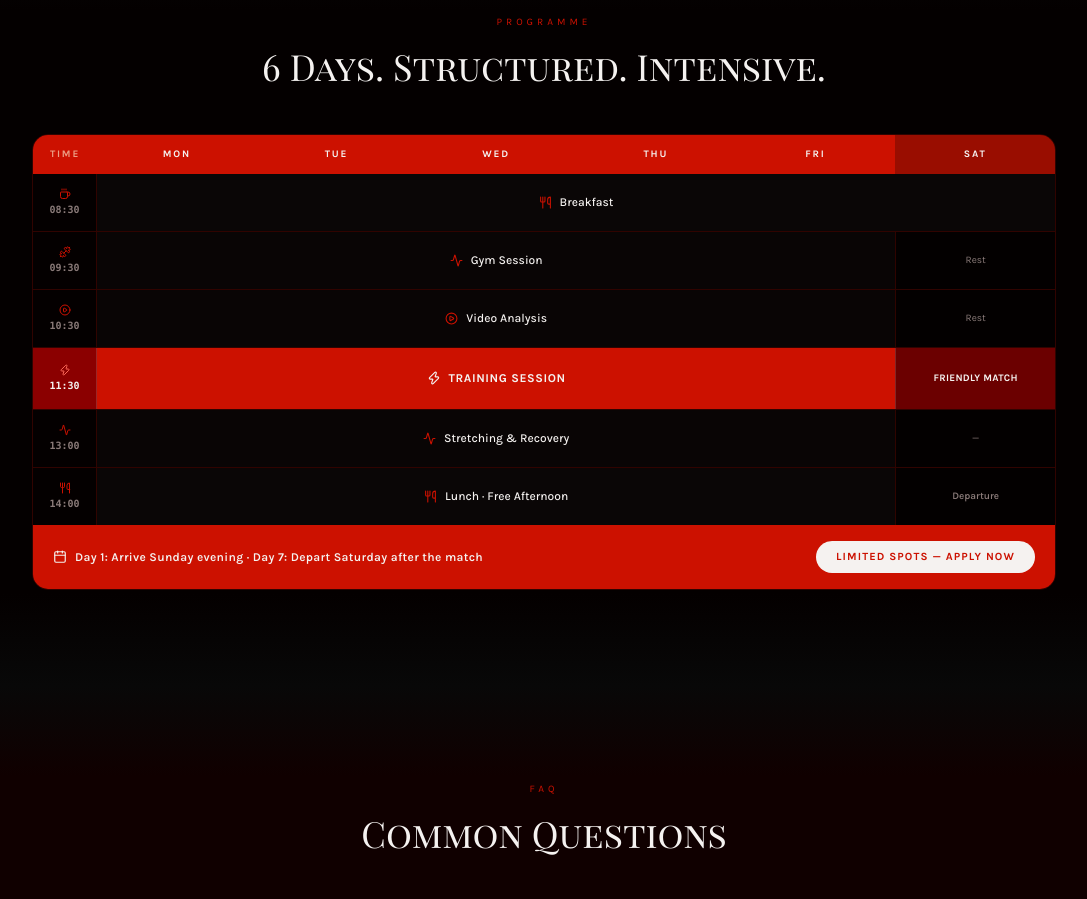
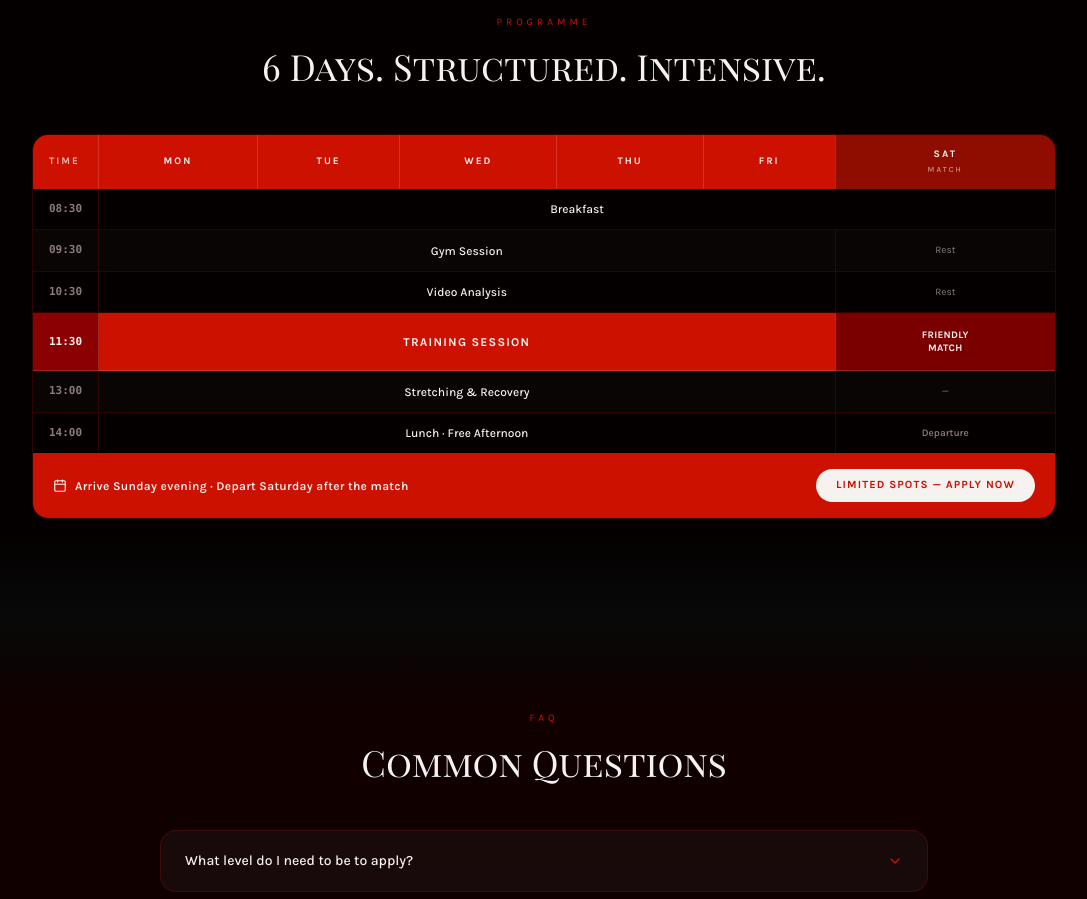
Before and after one commit to cdpfutbolclub-sketch/hotel-garden, a Next.js app: page /draft-week in a window 1280 px wide. Shown: the part 5300-6199 px from the top of the page, without its empty margins (96-1183 px from the left). Built offline with nearby package versions, Linux system fonts and the light colour scheme; no server answers.

Commit message:
Rebuild schedule as clean HTML table matching reference image

```diff
--- a/app/draft-week/page.tsx
+++ b/app/draft-week/page.tsx
@@ -880,171 +880,122 @@ export default function DraftWeekPage() {
             className="overflow-x-auto rounded-2xl"
             style={{ border: `1px solid ${C.redBorder}` }}
           >
-            <div style={{ minWidth: 560 }}>
-              {/* Header Row */}
-              <div
-                className="grid text-[10px] font-bold tracking-[0.18em] uppercase"
-                style={{ gridTemplateColumns: "64px repeat(5,1fr) 1fr", background: C.red }}
-              >
-                <div className="px-3 py-3 flex items-center justify-center opacity-70">TIME</div>
+            <table style={{ minWidth: 560, width: "100%", borderCollapse: "collapse" }}>
+              {/* Header */}
+              <thead>
+                <tr style={{ background: C.red }}>
+                  <th className="text-[10px] font-bold tracking-[0.2em] uppercase py-3 px-4 text-left w-16"
+                    style={{ color: "rgba(255,255,255,0.7)", borderRight: "1px solid rgba(255,255,255,0.15)" }}>
+                    TIME
+                  </th>
                   {["MON","TUE","WED","THU","FRI"].map(d => (
-                  <div key={d} className="px-2 py-3 flex items-center justify-center" style={{ color: C.white }}>
+                    <th key={d} className="text-[10px] font-bold tracking-[0.2em] uppercase py-3 px-2 text-center"
+                      style={{ color: C.white, borderRight: "1px solid rgba(255,255,255,0.15)" }}>
                       {d}
-                  </div>
+                    </th>
                   ))}
-                <div
-                  className="px-2 py-3 flex items-center justify-center font-extrabold"
-                  style={{ color: C.white, background: "rgba(0,0,0,0.25)" }}
-                >
-                  SAT
-                </div>
-              </div>
+                  <th className="text-[10px] font-extrabold tracking-[0.2em] uppercase py-3 px-2 text-center"
+                    style={{ color: C.white, background: "rgba(0,0,0,0.3)" }}>
+                    SAT<br />
+                    <span className="font-normal opacity-70 text-[8px]">MATCH</span>
+                  </th>
+                </tr>
+              </thead>
 
-              {/* Row: 08:30 Breakfast */}
-              <div
-                className="grid border-b"
-                style={{ gridTemplateColumns: "64px repeat(5,1fr) 1fr", borderColor: C.redBorder }}
-              >
-                <div className="px-3 py-3.5 flex flex-col items-center justify-center gap-0.5 border-r" style={{ borderColor: C.redBorder }}>
-                  <Coffee size={12} style={{ color: C.red }} />
-                  <span className="text-[10px] font-mono font-semibold" style={{ color: C.muted }}>08:30</span>
-                </div>
-                {/* spans all 5 weekdays + SAT */}
-                <div
-                  className="flex items-center justify-center gap-2 py-3.5"
-                  style={{ gridColumn: "span 6", background: "rgba(255,255,255,0.025)" }}
-                >
-                  <Utensils size={13} style={{ color: C.red }} />
-                  <span className="text-xs font-medium" style={{ color: C.white }}>Breakfast</span>
-                </div>
-              </div>
+              <tbody>
+                {/* 08:30 Breakfast */}
+                <tr style={{ borderBottom: `1px solid ${C.redBorder}` }}>
+                  <td className="py-3 px-4 text-[11px] font-mono font-semibold"
+                    style={{ color: C.muted, borderRight: `1px solid ${C.redBorder}` }}>
+                    08:30
+                  </td>
+                  <td colSpan={6} className="py-3 px-4 text-xs text-center font-medium"
+                    style={{ color: C.white }}>
+                    Breakfast
+                  </td>
+                </tr>
 
-              {/* Row: 09:30 Gym */}
-              <div
-                className="grid border-b"
-                style={{ gridTemplateColumns: "64px repeat(5,1fr) 1fr", borderColor: C.redBorder }}
-              >
-                <div className="px-3 py-3.5 flex flex-col items-center justify-center gap-0.5 border-r" style={{ borderColor: C.redBorder }}>
-                  <Dumbbell size={12} style={{ color: C.red }} />
-                  <span className="text-[10px] font-mono font-semibold" style={{ color: C.muted }}>09:30</span>
-                </div>
-                <div
-                  className="flex items-center justify-center gap-2 py-3.5"
-                  style={{ gridColumn: "span 5", background: "rgba(255,255,255,0.02)" }}
-                >
-                  <Activity size={13} style={{ color: C.red }} />
-                  <span className="text-xs font-medium" style={{ color: C.white }}>Gym Session</span>
-                </div>
-                <div
-                  className="flex items-center justify-center py-3.5 border-l"
-                  style={{ borderColor: C.redBorder, background: "rgba(0,0,0,0.15)" }}
-                >
-                  <span className="text-[10px]" style={{ color: C.muted }}>Rest</span>
-                </div>
-              </div>
+                {/* 09:30 Gym */}
+                <tr style={{ borderBottom: `1px solid ${C.redBorder}`, background: "rgba(255,255,255,0.02)" }}>
+                  <td className="py-3 px-4 text-[11px] font-mono font-semibold"
+                    style={{ color: C.muted, borderRight: `1px solid ${C.redBorder}` }}>
+                    09:30
+                  </td>
+                  <td colSpan={5} className="py-3 px-4 text-xs text-center font-medium"
+                    style={{ color: C.white, borderRight: `1px solid ${C.redBorder}` }}>
+                    Gym Session
+                  </td>
+                  <td className="py-3 px-2 text-[10px] text-center"
+                    style={{ color: C.muted }}>
+                    Rest
+                  </td>
+                </tr>
 
-              {/* Row: 10:30 Video Analysis */}
-              <div
-                className="grid border-b"
-                style={{ gridTemplateColumns: "64px repeat(5,1fr) 1fr", borderColor: C.redBorder }}
-              >
-                <div className="px-3 py-3.5 flex flex-col items-center justify-center gap-0.5 border-r" style={{ borderColor: C.redBorder }}>
-                  <PlayCircle size={12} style={{ color: C.red }} />
-                  <span className="text-[10px] font-mono font-semibold" style={{ color: C.muted }}>10:30</span>
-                </div>
-                <div
-                  className="flex items-center justify-center gap-2 py-3.5"
-                  style={{ gridColumn: "span 5", background: "rgba(255,255,255,0.02)" }}
-                >
-                  <PlayCircle size={13} style={{ color: C.red }} />
-                  <span className="text-xs font-medium" style={{ color: C.white }}>Video Analysis</span>
-                </div>
-                <div
-                  className="flex items-center justify-center py-3.5 border-l"
-                  style={{ borderColor: C.redBorder, background: "rgba(0,0,0,0.15)" }}
-                >
-                  <span className="text-[10px]" style={{ color: C.muted }}>Rest</span>
-                </div>
-              </div>
+                {/* 10:30 Video Analysis */}
+                <tr style={{ borderBottom: `1px solid ${C.redBorder}` }}>
+                  <td className="py-3 px-4 text-[11px] font-mono font-semibold"
+                    style={{ color: C.muted, borderRight: `1px solid ${C.redBorder}` }}>
+                    10:30
+                  </td>
+                  <td colSpan={5} className="py-3 px-4 text-xs text-center font-medium"
+                    style={{ color: C.white, borderRight: `1px solid ${C.redBorder}` }}>
+                    Video Analysis
+                  </td>
+                  <td className="py-3 px-2 text-[10px] text-center"
+                    style={{ color: C.muted }}>
+                    Rest
+                  </td>
+                </tr>
 
-              {/* Row: 11:30 TRAINING SESSION — highlighted red */}
-              <div
-                className="grid border-b"
-                style={{ gridTemplateColumns: "64px repeat(5,1fr) 1fr", borderColor: C.redBorder }}
-              >
-                <div
-                  className="px-3 py-4 flex flex-col items-center justify-center gap-0.5 border-r"
-                  style={{ borderColor: "rgba(255,255,255,0.15)", background: C.redDark }}
-                >
-                  <Zap size={12} style={{ color: "#FF6B5B" }} />
-                  <span className="text-[10px] font-mono font-bold" style={{ color: C.white }}>11:30</span>
-                </div>
-                <div
-                  className="flex items-center justify-center gap-2 py-4"
-                  style={{ gridColumn: "span 5", background: C.red }}
-                >
-                  <Zap size={14} style={{ color: C.white }} />
-                  <span className="text-xs font-extrabold tracking-wider uppercase" style={{ color: C.white }}>
+                {/* 11:30 TRAINING SESSION — red highlight */}
+                <tr style={{ borderBottom: `1px solid rgba(255,255,255,0.15)` }}>
+                  <td className="py-4 px-4 text-[11px] font-mono font-bold"
+                    style={{ color: C.white, background: C.redDark, borderRight: "1px solid rgba(255,255,255,0.15)" }}>
+                    11:30
+                  </td>
+                  <td colSpan={5} className="py-4 px-4 text-xs text-center font-extrabold tracking-widest uppercase"
+                    style={{ color: C.white, background: C.red, borderRight: "1px solid rgba(255,255,255,0.2)" }}>
                     Training Session
-                  </span>
-                </div>
-                <div
-                  className="flex items-center justify-center py-4 border-l"
-                  style={{ borderColor: "rgba(255,255,255,0.15)", background: "#6B0000" }}
-                >
-                  <span className="text-[10px] font-bold tracking-wide uppercase text-center leading-tight px-1" style={{ color: C.white }}>
-                    Friendly Match
-                  </span>
-                </div>
-              </div>
+                  </td>
+                  <td className="py-4 px-2 text-[10px] text-center font-bold tracking-wide uppercase leading-tight"
+                    style={{ color: C.white, background: "#7A0000" }}>
+                    Friendly<br />Match
+                  </td>
+                </tr>
 
-              {/* Row: 13:00 Stretching */}
-              <div
-                className="grid border-b"
-                style={{ gridTemplateColumns: "64px repeat(5,1fr) 1fr", borderColor: C.redBorder }}
-              >
-                <div className="px-3 py-3.5 flex flex-col items-center justify-center gap-0.5 border-r" style={{ borderColor: C.redBorder }}>
-                  <Activity size={12} style={{ color: C.red }} />
-                  <span className="text-[10px] font-mono font-semibold" style={{ color: C.muted }}>13:00</span>
-                </div>
-                <div
-                  className="flex items-center justify-center gap-2 py-3.5"
-                  style={{ gridColumn: "span 5", background: "rgba(255,255,255,0.02)" }}
-                >
-                  <Activity size={13} style={{ color: C.red }} />
-                  <span className="text-xs font-medium" style={{ color: C.white }}>Stretching &amp; Recovery</span>
-                </div>
-                <div
-                  className="flex items-center justify-center py-3.5 border-l"
-                  style={{ borderColor: C.redBorder, background: "rgba(0,0,0,0.15)" }}
-                >
-                  <span className="text-[10px]" style={{ color: C.muted }}>—</span>
-                </div>
-              </div>
+                {/* 13:00 Stretching */}
+                <tr style={{ borderBottom: `1px solid ${C.redBorder}`, background: "rgba(255,255,255,0.02)" }}>
+                  <td className="py-3 px-4 text-[11px] font-mono font-semibold"
+                    style={{ color: C.muted, borderRight: `1px solid ${C.redBorder}` }}>
+                    13:00
+                  </td>
+                  <td colSpan={5} className="py-3 px-4 text-xs text-center font-medium"
+                    style={{ color: C.white, borderRight: `1px solid ${C.redBorder}` }}>
+                    Stretching &amp; Recovery
+                  </td>
+                  <td className="py-3 px-2 text-[10px] text-center"
+                    style={{ color: C.muted }}>
+                    —
+                  </td>
+                </tr>
 
-              {/* Row: 14:00 Lunch */}
-              <div
-                className="grid"
-                style={{ gridTemplateColumns: "64px repeat(5,1fr) 1fr" }}
-              >
-                <div className="px-3 py-3.5 flex flex-col items-center justify-center gap-0.5 border-r" style={{ borderColor: C.redBorder }}>
-                  <Utensils size={12} style={{ color: C.red }} />
-                  <span className="text-[10px] font-mono font-semibold" style={{ color: C.muted }}>14:00</span>
-                </div>
-                <div
-                  className="flex items-center justify-center gap-2 py-3.5"
-                  style={{ gridColumn: "span 5", background: "rgba(255,255,255,0.025)" }}
-                >
-                  <Utensils size={13} style={{ color: C.red }} />
-                  <span className="text-xs font-medium" style={{ color: C.white }}>Lunch · Free Afternoon</span>
-                </div>
-                <div
-                  className="flex items-center justify-center py-3.5 border-l"
-                  style={{ borderColor: C.redBorder, background: "rgba(0,0,0,0.15)" }}
-                >
-                  <span className="text-[10px] font-semibold" style={{ color: C.muted }}>Departure</span>
-                </div>
-              </div>
+                {/* 14:00 Lunch */}
+                <tr>
+                  <td className="py-3 px-4 text-[11px] font-mono font-semibold"
+                    style={{ color: C.muted, borderRight: `1px solid ${C.redBorder}` }}>
+                    14:00
+                  </td>
+                  <td colSpan={5} className="py-3 px-4 text-xs text-center font-medium"
+                    style={{ color: C.white, borderRight: `1px solid ${C.redBorder}` }}>
+                    Lunch · Free Afternoon
+                  </td>
+                  <td className="py-3 px-2 text-[10px] text-center font-semibold"
+                    style={{ color: C.muted }}>
+                    Departure
+                  </td>
+                </tr>
+              </tbody>
+            </table>
 
             {/* Bottom info bar */}
             <div
@@ -1054,7 +1005,7 @@ export default function DraftWeekPage() {
               <div className="flex items-center gap-2">
                 <Calendar size={14} style={{ color: C.white }} />
                 <span className="text-xs font-semibold tracking-wide" style={{ color: C.white }}>
-                    Day 1: Arrive Sunday evening · Day 7: Depart Saturday after the match
+                  Arrive Sunday evening · Depart Saturday after the match
                 </span>
               </div>
               <button
@@ -1064,7 +1015,6 @@ export default function DraftWeekPage() {
               >
                 Limited Spots — Apply Now
               </button>
-              </div>
             </div>
           </motion.div>
         </div>
```
Lines whose indentation alone changed are shown as unchanged.
